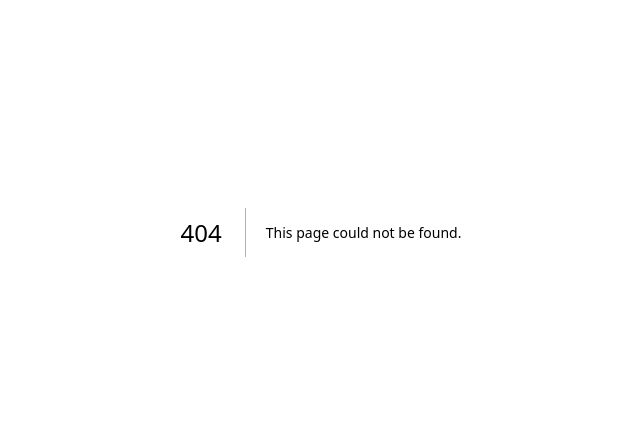
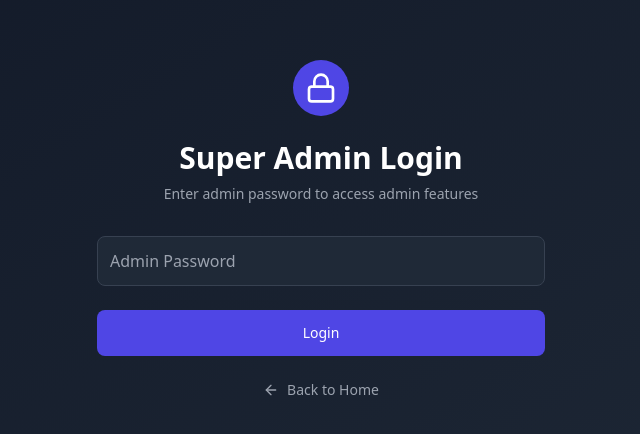
Before and after one commit to tienhm0202/picklesend, a Next.js app: page /superadmin in a window 1280 px wide. Before the commit this address had no page. Shown: the part 168-602 px from the top of the page, without its empty margins (319-959 px from the left). Built offline with nearby package versions, Linux system fonts and the light colour scheme.

Commit message:
feat(admin): add admin login

```diff
--- /dev/null
+++ b/app/api/admin/login/route.ts
@@ -0,0 +1,49 @@
+import { NextRequest, NextResponse } from 'next/server';
+
+export async function POST(request: NextRequest) {
+  try {
+    const { password } = await request.json();
+    const adminPassword = process.env.ADMIN_PASS;
+
+    if (!adminPassword) {
+      return NextResponse.json(
+        { error: 'Admin password not configured' },
+        { status: 500 }
+      );
+    }
+
+    if (password === adminPassword) {
+      const response = NextResponse.json({ success: true });
+      // Set cookie với 30 ngày expiry
+      response.cookies.set('admin', 'true', {
+        httpOnly: true,
+        secure: process.env.NODE_ENV === 'production',
+        sameSite: 'lax',
+        maxAge: 30 * 24 * 60 * 60, // 30 days
+        path: '/',
+      });
+      return response;
+    } else {
+      return NextResponse.json(
+        { error: 'Invalid password' },
+        { status: 401 }
+      );
+    }
+  } catch (error: any) {
+    return NextResponse.json(
+      { error: error.message },
+      { status: 500 }
+    );
+  }
+}
+
+export async function GET(request: NextRequest) {
+  // Check if admin cookie exists
+  const adminCookie = request.cookies.get('admin');
+
+  if (adminCookie?.value === 'true') {
+    return NextResponse.json({ isAdmin: true });
+  }
+
+  return NextResponse.json({ isAdmin: false });
+}
--- /dev/null
+++ b/app/api/admin/logout/route.ts
@@ -0,0 +1,8 @@
+import { NextResponse } from 'next/server';
+
+export async function POST() {
+  const response = NextResponse.json({ success: true });
+  // Clear admin cookie
+  response.cookies.delete('admin');
+  return response;
+}
--- a/app/deposits/page.tsx
+++ b/app/deposits/page.tsx
@@ -2,6 +2,7 @@
 
 import { useEffect, useState } from 'react';
 import Link from 'next/link';
+import { useRouter } from 'next/navigation';
 import { ArrowLeft, Plus, Trash2 } from 'lucide-react';
 
 interface Member {
@@ -18,6 +19,7 @@ interface Deposit {
 }
 
 export default function DepositsPage() {
+  const router = useRouter();
   const [deposits, setDeposits] = useState<Deposit[]>([]);
   const [members, setMembers] = useState<Member[]>([]);
   const [loading, setLoading] = useState(true);
@@ -27,8 +29,25 @@ export default function DepositsPage() {
   const [amount, setAmount] = useState('');
 
   useEffect(() => {
+    checkAdmin();
     fetchData();
   }, []);
+
+  const checkAdmin = async () => {
+    try {
+      const res = await fetch('/api/admin/login');
+      if (res.ok) {
+        const data = await res.json();
+        if (!data.isAdmin) {
+          router.push('/');
+        }
+      } else {
+        router.push('/');
+      }
+    } catch (error) {
+      router.push('/');
+    }
+  };
 
   const fetchData = async () => {
     try {
--- a/app/games/page.tsx
+++ b/app/games/page.tsx
@@ -2,6 +2,7 @@
 
 import { useEffect, useState } from 'react';
 import Link from 'next/link';
+import { useRouter } from 'next/navigation';
 import { ArrowLeft, Plus, Trash2 } from 'lucide-react';
 
 interface Member {
@@ -25,6 +26,7 @@ interface Game {
 }
 
 export default function GamesPage() {
+  const router = useRouter();
   const [games, setGames] = useState<Game[]>([]);
   const [members, setMembers] = useState<Member[]>([]);
   const [guests, setGuests] = useState<Guest[]>([]);
@@ -38,8 +40,25 @@ export default function GamesPage() {
   const [selectedGuests, setSelectedGuests] = useState<number[]>([]);
 
   useEffect(() => {
+    checkAdmin();
     fetchData();
   }, []);
+
+  const checkAdmin = async () => {
+    try {
+      const res = await fetch('/api/admin/login');
+      if (res.ok) {
+        const data = await res.json();
+        if (!data.isAdmin) {
+          router.push('/');
+        }
+      } else {
+        router.push('/');
+      }
+    } catch (error) {
+      router.push('/');
+    }
+  };
 
   const fetchData = async () => {
     try {
--- a/app/page.tsx
+++ b/app/page.tsx
@@ -2,7 +2,7 @@
 
 import { useEffect, useState } from 'react';
 import Link from 'next/link';
-import { Users, UserPlus, DollarSign, GamepadIcon, Receipt, Wallet, AlertCircle, FileText } from 'lucide-react';
+import { Users, UserPlus, DollarSign, GamepadIcon, Receipt, Wallet, AlertCircle, FileText, LogOut } from 'lucide-react';
 
 interface Stats {
   totalFund: number;
@@ -16,12 +16,36 @@ interface Stats {
 export default function Home() {
   const [stats, setStats] = useState<Stats | null>(null);
   const [loading, setLoading] = useState(true);
+  const [isAdmin, setIsAdmin] = useState(false);
 
   useEffect(() => {
     // Initialize database on first load
     fetch('/api/init', { method: 'POST' });
     fetchStats();
+    checkAdmin();
   }, []);
+
+  const checkAdmin = async () => {
+    try {
+      const res = await fetch('/api/admin/login');
+      if (res.ok) {
+        const data = await res.json();
+        setIsAdmin(data.isAdmin || false);
+      }
+    } catch (error) {
+      console.error('Error checking admin status:', error);
+    }
+  };
+
+  const handleLogout = async () => {
+    try {
+      await fetch('/api/admin/logout', { method: 'POST' });
+      setIsAdmin(false);
+      window.location.reload();
+    } catch (error) {
+      console.error('Error logging out:', error);
+    }
+  };
 
   const fetchStats = async () => {
     try {
@@ -47,25 +71,46 @@ export default function Home() {
     }
   };
 
-  const menuItems = [
+  // Public menu items (visible to everyone)
+  const publicMenuItems = [
     { href: '/members', label: 'Thành viên', icon: Users, color: 'blue' },
     { href: '/guests', label: 'Khách', icon: UserPlus, color: 'green' },
+    { href: '/report', label: 'Report', icon: FileText, color: 'indigo' },
+  ];
+
+  // Admin-only menu items
+  const adminMenuItems = [
     { href: '/deposits', label: 'Nạp tiền', icon: DollarSign, color: 'purple' },
     { href: '/games', label: 'Game', icon: GamepadIcon, color: 'orange' },
     { href: '/payments', label: 'Cần thu', icon: Receipt, color: 'red' },
-    { href: '/report', label: 'Report', icon: FileText, color: 'indigo' },
   ];
+
+  // Combine menu items based on admin status
+  const menuItems = isAdmin
+    ? [...publicMenuItems, ...adminMenuItems]
+    : publicMenuItems;
 
   return (
     <div className="min-h-screen bg-gradient-to-br from-blue-50 to-indigo-100">
       <div className="container mx-auto px-4 py-16">
-        <div className="text-center mb-12">
+        <div className="text-center mb-12 relative">
           <h1 className="text-5xl font-bold text-gray-900 mb-4">
             PickleSpend
           </h1>
           <p className="text-xl text-gray-600">
             Quản lý chi tiêu và thanh toán cho nhóm chơi Pickleball
           </p>
+          {isAdmin && (
+            <div className="absolute top-0 right-0">
+              <button
+                onClick={handleLogout}
+                className="flex items-center gap-2 px-4 py-2 bg-red-500 hover:bg-red-600 text-white rounded-lg text-sm font-medium transition-colors"
+              >
+                <LogOut className="w-4 h-4" />
+                Logout Admin
+              </button>
+            </div>
+          )}
         </div>
 
         {/* Stats Section */}
--- a/app/payments/page.tsx
+++ b/app/payments/page.tsx
@@ -2,6 +2,7 @@
 
 import { useEffect, useState } from 'react';
 import Link from 'next/link';
+import { useRouter } from 'next/navigation';
 import { ArrowLeft, CheckCircle2, Circle } from 'lucide-react';
 
 interface Payment {
@@ -18,13 +19,31 @@ interface Payment {
 }
 
 export default function PaymentsPage() {
+  const router = useRouter();
   const [payments, setPayments] = useState<Payment[]>([]);
   const [loading, setLoading] = useState(true);
   const [filter, setFilter] = useState<'all' | 'unpaid' | 'paid'>('unpaid');
 
   useEffect(() => {
+    checkAdmin();
     fetchPayments();
   }, []);
+
+  const checkAdmin = async () => {
+    try {
+      const res = await fetch('/api/admin/login');
+      if (res.ok) {
+        const data = await res.json();
+        if (!data.isAdmin) {
+          router.push('/');
+        }
+      } else {
+        router.push('/');
+      }
+    } catch (error) {
+      router.push('/');
+    }
+  };
 
   const fetchPayments = async () => {
     try {
--- /dev/null
+++ b/app/superadmin/page.tsx
@@ -0,0 +1,106 @@
+'use client';
+
+import { useState } from 'react';
+import { useRouter } from 'next/navigation';
+import Link from 'next/link';
+import { ArrowLeft, Lock } from 'lucide-react';
+
+export default function SuperAdminPage() {
+  const [password, setPassword] = useState('');
+  const [error, setError] = useState('');
+  const [loading, setLoading] = useState(false);
+  const router = useRouter();
+
+  const handleLogin = async (e: React.FormEvent) => {
+    e.preventDefault();
+    setError('');
+    setLoading(true);
+
+    try {
+      const res = await fetch('/api/admin/login', {
+        method: 'POST',
+        headers: { 'Content-Type': 'application/json' },
+        body: JSON.stringify({ password }),
+      });
+
+      const data = await res.json();
+
+      if (res.ok && data.success) {
+        // Redirect to homepage
+        router.push('/');
+        router.refresh();
+      } else {
+        setError(data.error || 'Invalid password');
+      }
+    } catch (error) {
+      setError('An error occurred. Please try again.');
+    } finally {
+      setLoading(false);
+    }
+  };
+
+  return (
+    <div className="min-h-screen bg-gradient-to-br from-gray-900 to-gray-800 flex items-center justify-center py-12 px-4 sm:px-6 lg:px-8">
+      <div className="max-w-md w-full space-y-8">
+        <div>
+          <div className="flex justify-center">
+            <div className="bg-indigo-600 p-3 rounded-full">
+              <Lock className="w-8 h-8 text-white" />
+            </div>
+          </div>
+          <h2 className="mt-6 text-center text-3xl font-extrabold text-white">
+            Super Admin Login
+          </h2>
+          <p className="mt-2 text-center text-sm text-gray-400">
+            Enter admin password to access admin features
+          </p>
+        </div>
+
+        <form className="mt-8 space-y-6" onSubmit={handleLogin}>
+          <div>
+            <label htmlFor="password" className="sr-only">
+              Password
+            </label>
+            <input
+              id="password"
+              name="password"
+              type="password"
+              required
+              value={password}
+              onChange={(e) => setPassword(e.target.value)}
+              className="appearance-none rounded-lg relative block w-full px-3 py-3 border border-gray-700 placeholder-gray-400 text-white bg-gray-800 focus:outline-none focus:ring-2 focus:ring-indigo-500 focus:border-transparent"
+              placeholder="Admin Password"
+              autoComplete="off"
+            />
+          </div>
+
+          {error && (
+            <div className="rounded-md bg-red-50 p-4">
+              <div className="text-sm text-red-700">{error}</div>
+            </div>
+          )}
+
+          <div>
+            <button
+              type="submit"
+              disabled={loading}
+              className="group relative w-full flex justify-center py-3 px-4 border border-transparent text-sm font-medium rounded-lg text-white bg-indigo-600 hover:bg-indigo-700 focus:outline-none focus:ring-2 focus:ring-offset-2 focus:ring-indigo-500 disabled:opacity-50 disabled:cursor-not-allowed"
+            >
+              {loading ? 'Logging in...' : 'Login'}
+            </button>
+          </div>
+
+          <div className="text-center">
+            <Link
+              href="/"
+              className="inline-flex items-center text-sm text-gray-400 hover:text-gray-300"
+            >
+              <ArrowLeft className="w-4 h-4 mr-2" />
+              Back to Home
+            </Link>
+          </div>
+        </form>
+      </div>
+    </div>
+  );
+}
```
Also changed, not shown: 1 other file (tests, documents, lock files or other folders).
